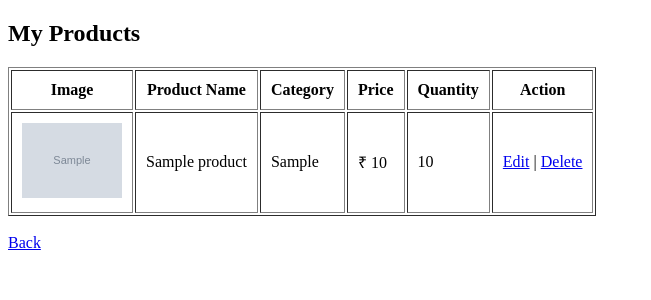
After one commit to Nagaraju0523/Easymart, a Flask app: page /seller/my-products in a window 1280 px wide. The commit adds this page. Shown: the top 300 px of the page, without its empty margins (0-651 px from the left). Run offline with Flask 3, Linux system fonts and the light colour scheme; the visitor is signed in with stand-in values (Sample User, id 1); tables that the repository leaves empty or names only in its code hold one stand-in row (values such as "Sample post"); grey boxes marked "Sample" are stand-in pictures.

Commit message:
Added customer and seller

```diff
--- a/easymart/routes/admin.py
+++ b/easymart/routes/admin.py
@@ -1,4 +1,4 @@
 from flask import Blueprint
 from db import get_connection
 
-Admin = Blueprint("admin", __name__)
+admin = Blueprint("admin", __name__)
--- a/easymart/routes/seller.py
+++ b/easymart/routes/seller.py
@@ -134,6 +134,38 @@ def add_product():
         return redirect("/seller/dashboard")
 
     return render_template("seller/add_product.html")
+
+# ---------------- My Products ----------------
+@seller.route("/seller/my-products")
+def my_products():
+
+    if "seller_id" not in session:
+        return redirect("/seller/login")
+
+    conn = get_connection()
+    cursor = conn.cursor()
+
+    cursor.execute("""
+        SELECT ProductId,
+               ProductName,
+               Category,
+               Price,
+               Quantity,
+               Description,
+               Image
+        FROM Products
+        WHERE SellerId=%s
+    """, (session["seller_id"],))
+
+    products = cursor.fetchall()
+
+    cursor.close()
+    conn.close()
+
+    return render_template(
+        "seller/my_products.html",
+        products=products
+    )
 # ---------------- Seller Logout ----------------
 @seller.route("/seller/logout")
 def logout():
--- /dev/null
+++ b/easymart/templates/seller/my_products.html
@@ -0,0 +1,56 @@
+<!DOCTYPE html>
+<html>
+
+<head>
+    <title>My Products</title>
+</head>
+
+<body>
+
+    <h2>My Products</h2>
+
+    <table border="1" cellpadding="10">
+
+        <tr>
+            <th>Image</th>
+            <th>Product Name</th>
+            <th>Category</th>
+            <th>Price</th>
+            <th>Quantity</th>
+            <th>Action</th>
+        </tr>
+
+        {% for product in products %}
+
+        <tr>
+
+            <td>
+                <img src="{{ url_for('static', filename='uploads/' + product[6]) }}" width="100">
+            </td>
+
+            <td>{{ product[1] }}</td>
+
+            <td>{{ product[2] }}</td>
+
+            <td>₹ {{ product[3] }}</td>
+
+            <td>{{ product[4] }}</td>
+
+            <td>
+                <a href="/seller/edit-product/{{ product[0] }}">Edit</a> |
+                <a href="/seller/delete-product/{{ product[0] }}">Delete</a>
+            </td>
+
+        </tr>
+
+        {% endfor %}
+
+    </table>
+
+    <br>
+
+    <a href="/seller/dashboard">Back</a>
+
+</body>
+
+</html>
--- a/easymart/test_connection.py
+++ b/easymart/test_connection.py
@@ -3,6 +3,6 @@ from db import get_connection
 conn = get_connection()
 
 if conn.is_connected():
-    print("MySQL Connected Successfully!")
+    print("MySQL Connected !")
 
 conn.close()
```
Also changed, not shown: easymart/routes/customer.py (+47 -3 lines), easymart/templates/customer/dashboard.html (+34 -6 lines), easymart/templates/seller/dashboard.html (+10 -1 lines).
